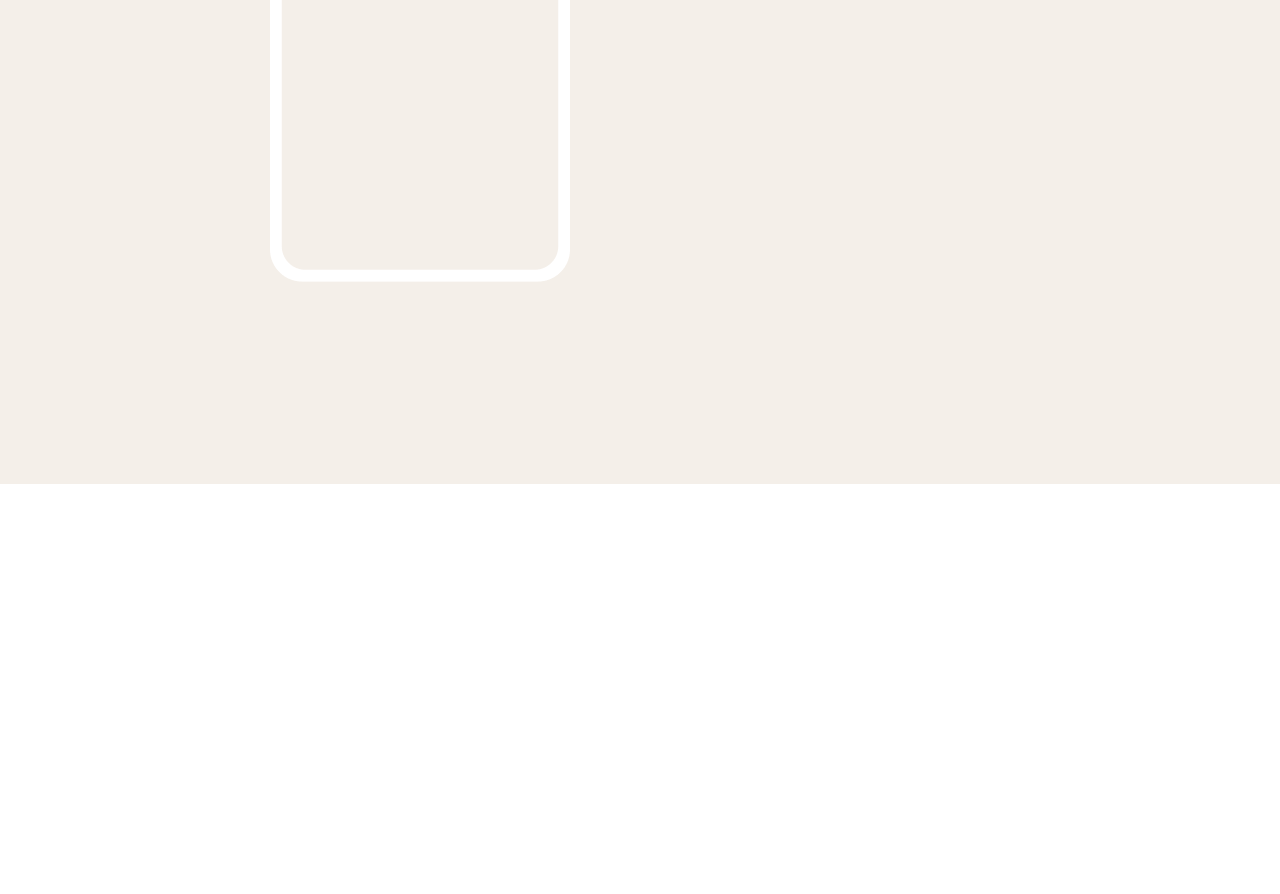
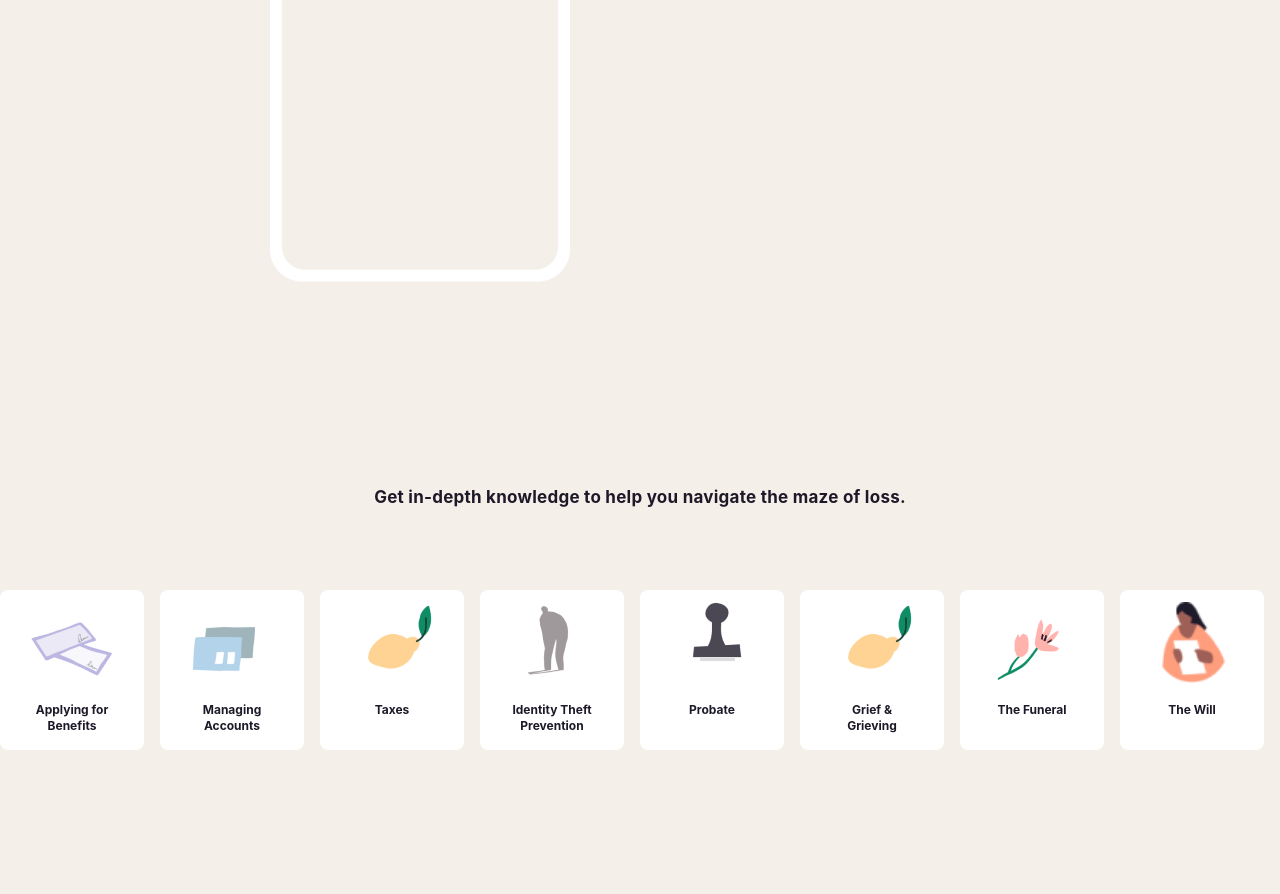
Before and after one commit to cignoBianco/empathy-layout, a plain HTML site: page index.html in a window 1280 px wide. Shown: the part 6133-7027 px from the top of the page. Before the commit the page ends 6617 px from the top, so only its background shows below. Drawn offline with Linux system fonts and the light colour scheme; a web font is replaced by a local one.

Commit message:
feat: carousel and fifth section

```diff
--- a/index.html
+++ b/index.html
@@ -183,6 +183,61 @@
                 </div>
             </div>
         </section>
+        <section class="fifth-section">
+            <h4 class="fifth-section--title">Get in-depth knowledge to help you navigate the maze of loss.</h4>
+            <div class="fifth-section--carousel-wrapper">
+                <div class="carousel">
+                    <div class="carousel--card card">
+                        <img class="card--image" src="./assets/images/benefits.png" alt="taxes">
+                        <p class="card--title">
+                            Applying for Benefits
+                        </p>
+                    </div>
+                    <div class="carousel--card card">
+                        <img class="card--image" src="./assets/images/accounts.png" alt="taxes">
+                        <p class="card--title">
+                            Managing Accounts
+                        </p>
+                    </div>
+                    <div class="carousel--card card">
+                        <img class="card--image" src="./assets/images/taxes.png" alt="taxes">
+                        <p class="card--title">
+                            Taxes
+                        </p>
+                    </div>
+                    <div class="carousel--card card">
+                        <img class="card--image" src="./assets/images/theft.png" alt="taxes">
+                        <p class="card--title">
+                            Identity Theft Prevention
+                        </p>
+                    </div>
+                    <div class="carousel--card card">
+                        <img class="card--image" src="./assets/images/probate.png" alt="taxes">
+                        <p class="card--title">
+                            Probate
+                        </p>
+                    </div>
+                    <div class="carousel--card card">
+                        <img class="card--image" src="./assets/images/taxes.png" alt="taxes">
+                        <p class="card--title">
+                            Grief & Grieving
+                        </p>
+                    </div>
+                    <div class="carousel--card card">
+                        <img class="card--image" src="./assets/images/funeral.png" alt="taxes">
+                        <p class="card--title">
+                            The Funeral
+                        </p>
+                    </div>
+                    <div class="carousel--card card">
+                        <img class="card--image" src="./assets/images/will.png" alt="taxes">
+                        <p class="card--title">
+                            The Will
+                        </p>
+                    </div>
+                </div>
+            </div>
+        </section>
     </main>
     <footer>
 
--- a/style.css
+++ b/style.css
@@ -583,3 +583,55 @@
     left: 36%;
     top: 20%;
 }
+
+.fifth-section {
+    padding: 0 0 144px 0;
+    background-color: var(--beige-color);
+}
+
+.fifth-section--title {
+    font-family: 'Inter';
+    font-style: normal;
+    font-weight: 700;
+    font-size: 17px;
+    line-height: 26px;
+    text-align: center;
+    letter-spacing: 0.252px;
+    margin-bottom: 80px;
+}
+
+.fifth-section--carousel-wrapper {}
+
+.carousel {
+    display: flex;
+    justify-content: center;
+}
+
+.carousel--card {
+    height: 160px;
+    width: 144px;
+    background: #FFFFFF;
+    border-radius: 8px;
+    margin-right: 16px;
+    display: flex;
+    flex-direction: column;
+    justify-content: start;
+    align-items: center;
+    padding: 12px 28px 16px;
+}
+
+.card--image {
+    width: 88px;
+    height: 88px;
+    margin-bottom: 12px;
+}
+
+.card--title {
+    font-family: 'Inter';
+    font-style: normal;
+    font-weight: 700;
+    font-size: 12px;
+    line-height: 16px;
+    text-align: center;
+    max-width: 80px;
+}
```
